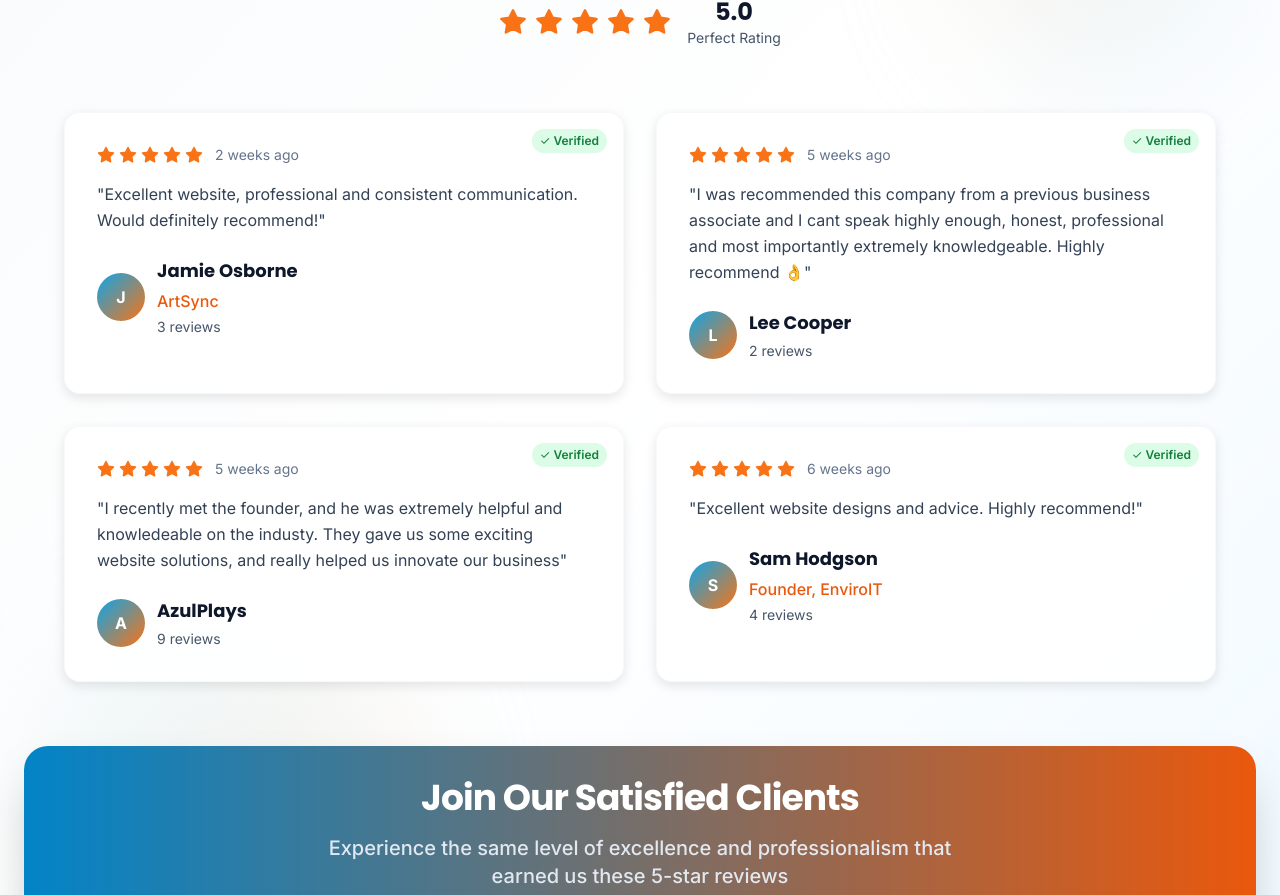
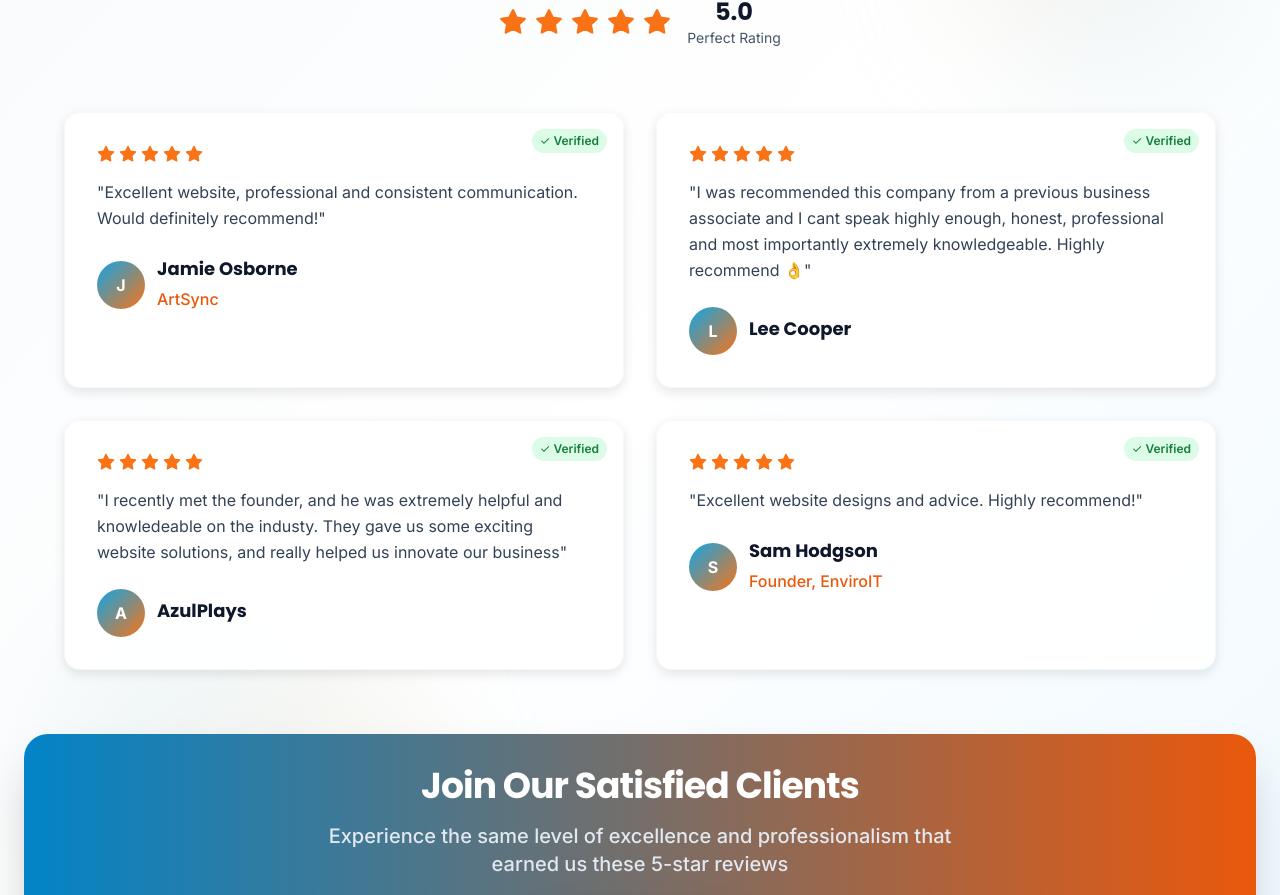
Before and after one commit to Windyphan/Web-builder, a React (Vite) app: page / in a window 1280 px wide. Shown: the part 1086-1981 px from the top of the page. Built offline with nearby package versions, Linux system fonts and the light colour scheme.

Commit message:
Add review

```diff
--- a/src/components/TrustedClients.jsx
+++ b/src/components/TrustedClients.jsx
@@ -18,8 +18,6 @@ const TrustedClients = () => {
             company: "ArtSync",
             testimonial: "Excellent website, professional and consistent communication. Would definitely recommend!",
             rating: 5,
-            reviewCount: 3,
-            timeAgo: "2 weeks ago",
             verified: true
         },
         {
@@ -27,8 +25,6 @@ const TrustedClients = () => {
             author: "Lee Cooper",
             testimonial: "I was recommended this company from a previous business associate and I cant speak highly enough, honest, professional and most importantly extremely knowledgeable. Highly recommend 👌",
             rating: 5,
-            reviewCount: 2,
-            timeAgo: "5 weeks ago",
             verified: true
         },
         {
@@ -36,8 +32,6 @@ const TrustedClients = () => {
             author: "AzulPlays",
             testimonial: "I recently met the founder, and he was extremely helpful and knowledeable on the industy. They gave us some exciting website solutions, and really helped us innovate our business",
             rating: 5,
-            reviewCount: 9,
-            timeAgo: "5 weeks ago",
             verified: true
         },
         {
@@ -47,8 +41,6 @@ const TrustedClients = () => {
             position: "Founder",
             testimonial: "Excellent website designs and advice. Highly recommend!",
             rating: 5,
-            reviewCount: 4,
-            timeAgo: "6 weeks ago",
             verified: true
         }
     ];
@@ -155,9 +147,6 @@ const TrustedClients = () => {
                                     {[...Array(review.rating)].map((_, i) => (
                                         <FiStar key={i} className="text-accent-500 fill-current" size={18} />
                                     ))}
-                                    <span className="ml-2 font-body text-sm text-navy-500 dark:text-navy-400">
-                                        {review.timeAgo}
-                                    </span>
                                 </div>
 
                                 {/* Review Text */}
@@ -179,9 +168,6 @@ const TrustedClients = () => {
                                                 {review.position && `${review.position}, `}{review.company}
                                             </div>
                                         )}
-                                        <div className="font-body text-navy-600 dark:text-navy-400 text-sm">
-                                            {review.reviewCount} review{review.reviewCount !== 1 ? 's' : ''}
-                                        </div>
                                     </div>
                                 </div>
 
```
